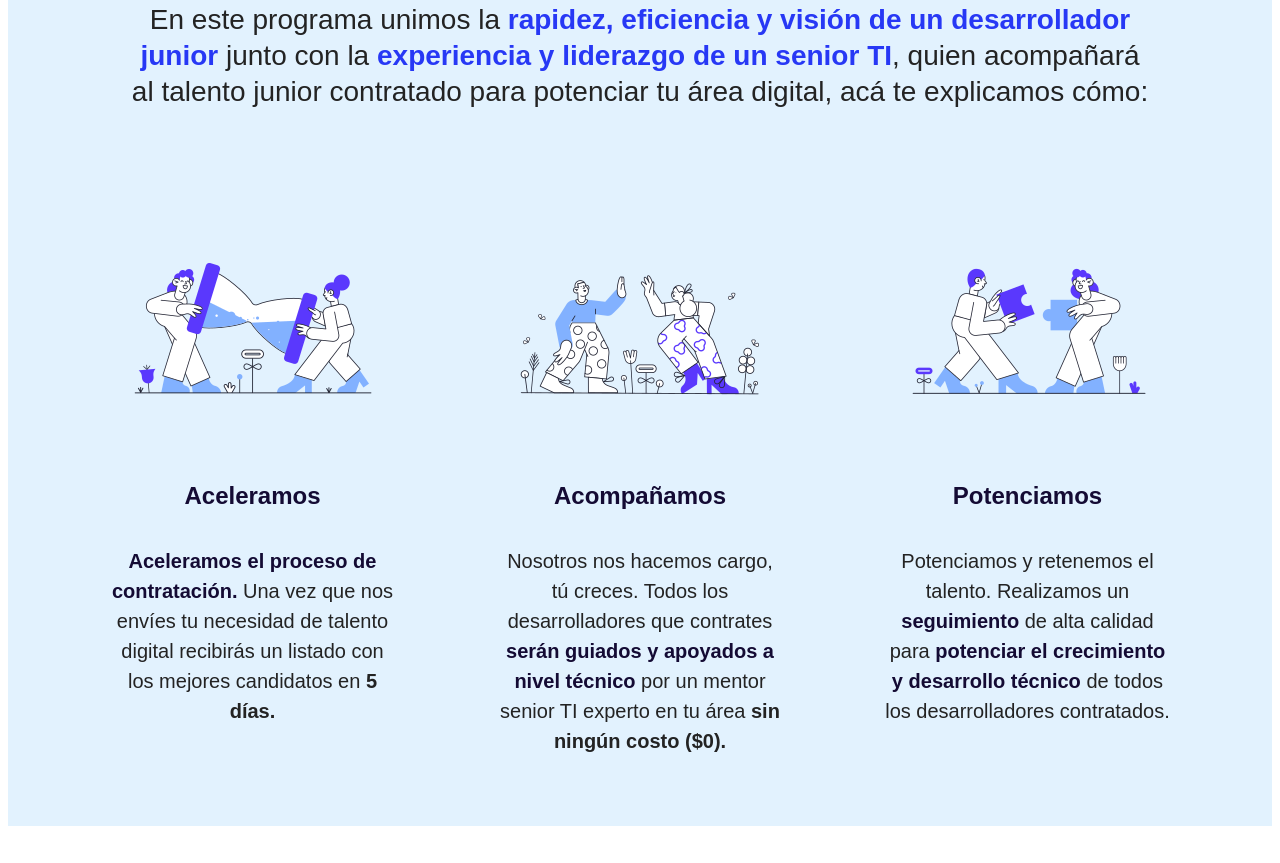
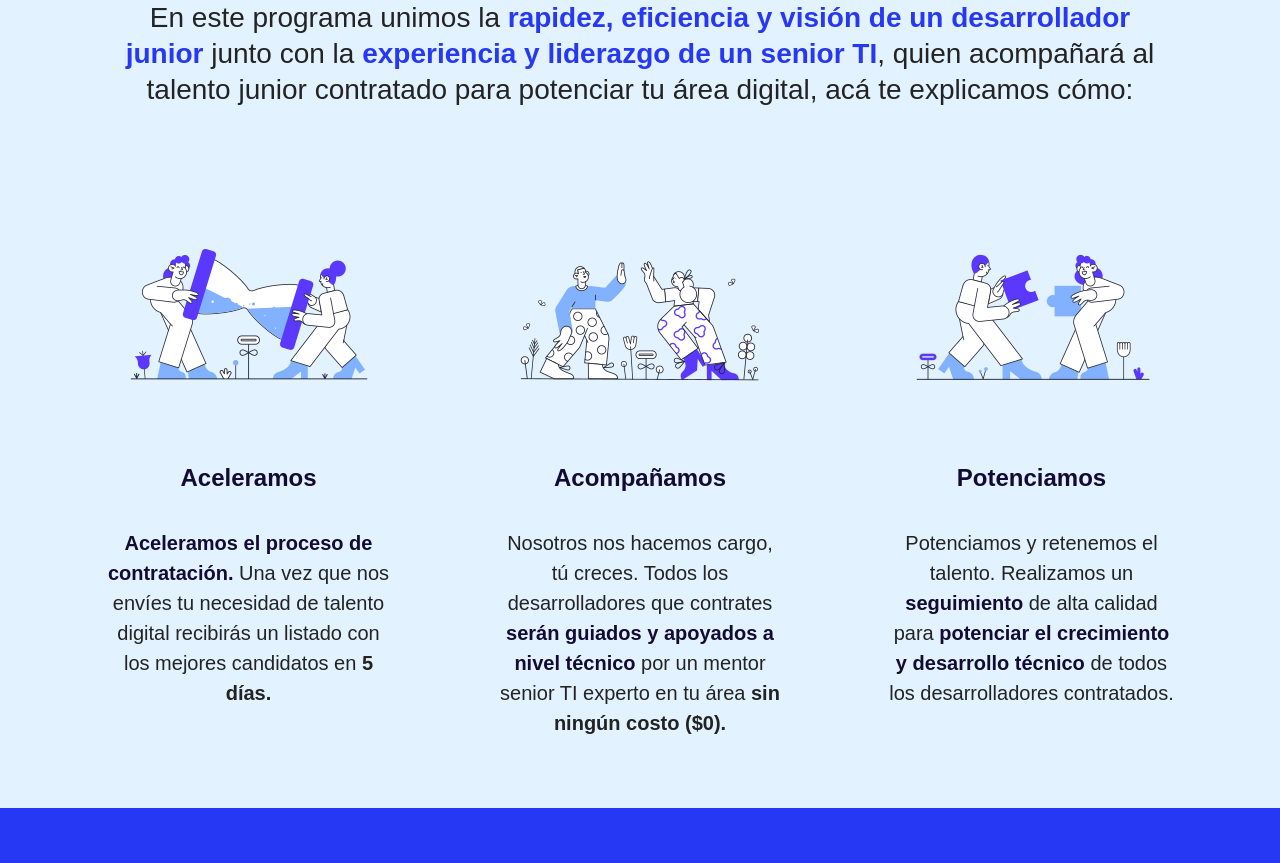
Before and after one commit to dlab-team/c7-frontend, a React (Create React App) app: page / in a window 1280 px wide. Shown: the part 160-1023 px from the top of the page. Before the commit the page ends 994 px from the top, so only its background shows below. Built offline with nearby package versions, Linux system fonts and the light colour scheme.

Commit message:
add Footer component

```diff
--- /dev/null
+++ b/src/components/Footer/Footer.js
@@ -0,0 +1,11 @@
+import React from 'react';
+import './Footer.scss'
+
+export default function Footer() {
+  return (
+    <>
+        <footer className='w-100'>
+        </footer>
+    </>
+  )
+}
--- /dev/null
+++ b/src/components/Footer/Footer.scss
@@ -0,0 +1,7 @@
+@import '../../styles/settings';
+
+footer {
+    background-color: $blue;
+    height: 55px;
+    bottom: 0;
+  }
--- a/src/index.js
+++ b/src/index.js
@@ -2,6 +2,8 @@ import React from 'react';
 import ReactDOM from 'react-dom/client';
 import App from './App';
 import reportWebVitals from './reportWebVitals';
+
+import '../node_modules/bootstrap/dist/css/bootstrap.min.css';
 
 const root = ReactDOM.createRoot(document.getElementById('root'));
 root.render(
--- a/src/views/home/index.js
+++ b/src/views/home/index.js
@@ -1,18 +1,19 @@
 import React from 'react'
 import SectionSinJrsNoHaySrs from '../../components/Section_sinJrsNoHaySrs/SectionSinJrsNoHaySrs.js';
+import Footer from '../../components/Footer/Footer.js';
 
 // encargada de renderizar todos los componentes de la vista home
 const Ui_home = () => {
     return (
         <div>Ui_home
             <SectionSinJrsNoHaySrs/>
+            <Footer />
         </div>
         // <Componente_Banner/>
         // <Componente_Seccion1/>
         // <Componente_Seccion_Galleria/>
         // <Componente_SeccionX/>
         // <Componente_SeccionY/>
-        // <Componente_Footer/>
     )
 }
 
```
